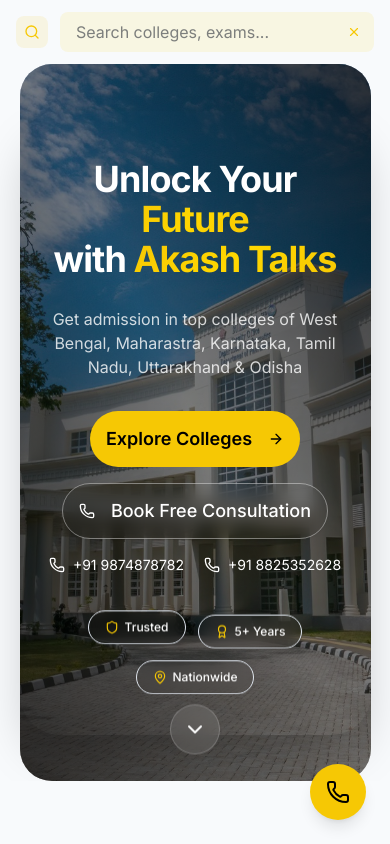
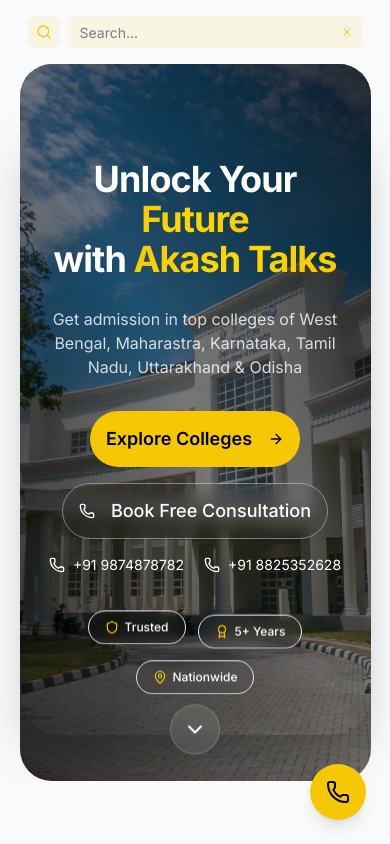
Before and after one commit to AbinashIIITB/akash-talks, a Next.js app: page / in a window 390 px wide. Both pictures are taken after a click on the button 306 px from the left and 32 px from the top of the page. Shown: the top 844 px of the page. Built offline with nearby package versions, Linux system fonts and the light colour scheme.

Commit message:
Reduce search bar height to match button, fit within image width

```diff
--- a/src/components/layout/Navbar.tsx
+++ b/src/components/layout/Navbar.tsx
@@ -162,7 +162,7 @@
                         animate={{ opacity: 1 }}
                         exit={{ opacity: 0 }}
                         transition={{ duration: 0.2 }}
-                        className="fixed top-0 left-0 right-0 z-50 md:hidden h-16 flex items-center px-4 gap-3"
+                        className="fixed top-0 left-[5%] right-[5%] z-50 md:hidden h-16 flex items-center px-2 gap-2"
                         style={{ backgroundColor: bgColor }}
                     >
                         {/* Search Icon - Floats to left with spring animation */}
@@ -186,9 +186,9 @@
                         >
                             <input
                                 type="text"
-                                placeholder="Search colleges, exams..."
+                                placeholder="Search..."
                                 autoFocus
-                                className="w-full h-10 pl-4 pr-10 rounded-lg bg-[#f6c804]/10 border-none outline-none text-foreground placeholder:text-muted-foreground"
+                                className="w-full h-8 pl-3 pr-8 rounded-lg bg-[#f6c804]/10 border-none outline-none text-sm text-foreground placeholder:text-muted-foreground"
                                 onKeyDown={(e) => {
                                     if (e.key === 'Enter' && e.currentTarget.value.trim()) {
                                         setIsSearchOpen(false)
@@ -202,10 +202,10 @@
                             {/* Small X close button inside search bar on rightmost */}
                             <button
                                 onClick={() => setIsSearchOpen(false)}
-                                className="absolute right-2 h-6 w-6 flex items-center justify-center rounded-full hover:bg-[#f6c804]/20 transition-colors"
+                                className="absolute right-1.5 h-5 w-5 flex items-center justify-center rounded-full hover:bg-[#f6c804]/20 transition-colors"
                                 aria-label="Close Search"
                             >
-                                <X className="h-3.5 w-3.5 text-[#f6c804]" />
+                                <X className="h-3 w-3 text-[#f6c804]" />
                             </button>
                         </motion.div>
                     </motion.div>
```
